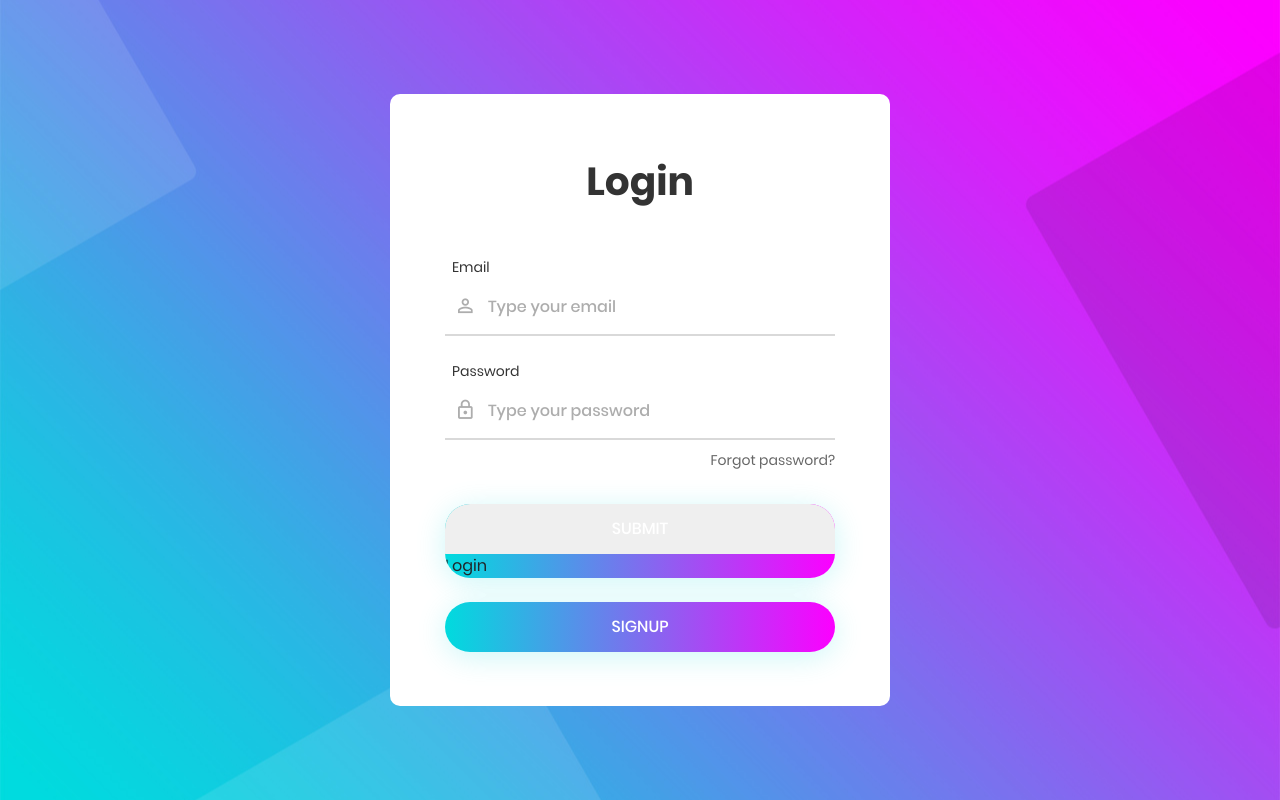
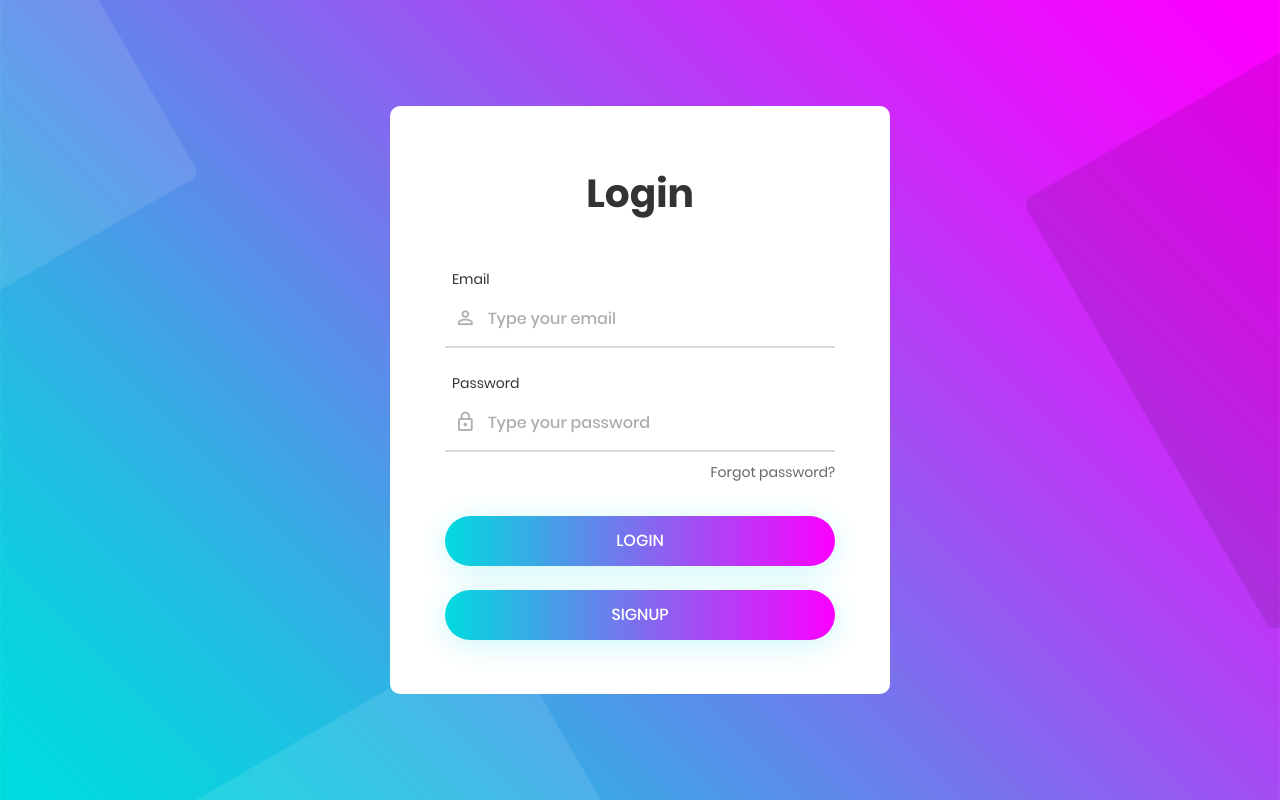
Before and after one commit to aakankshadhurandhar/tpowebsite, a Django app: page / in a window 1280 px wide. Run offline with Django 3.2, Linux system fonts and the light colour scheme; some libraries are stand-ins or nearby versions.

Commit message:
modification

```diff
--- a/tpo/templates/signin.html
+++ b/tpo/templates/signin.html
@@ -1,7 +1,7 @@
 <!DOCTYPE html>
 {% load staticfiles %}
 {% if mess %}
-<script>
+<script xmlns="http://www.w3.org/1999/html">
 
     alert('{{mess}}');
 
@@ -75,8 +75,8 @@
 					<div class="container-login100-form-btn">
 						<div class="wrap-login100-form-btn">
 							<div class="login100-form-bgbtn"></div>
-							<input type="submit" class="login100-form-btn" name="signin">
-								Login
+							<button type="submit" class="login100-form-btn" name="signin">Login</button>
+
 
 						</div>
 					</div>
```
Also changed, not shown: tpo/db.sqlite3.
